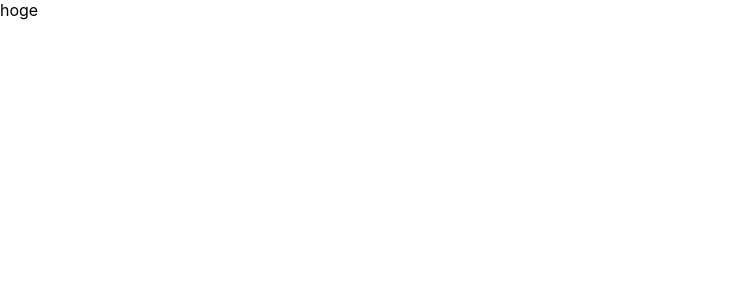
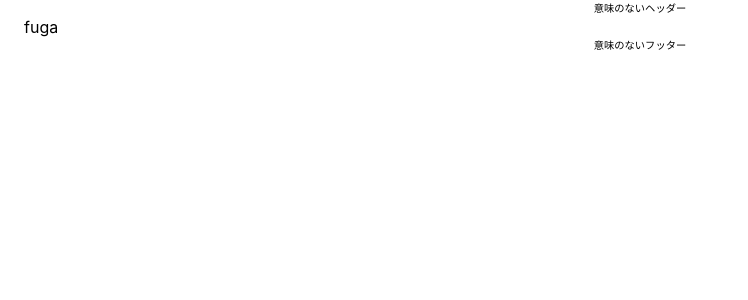
Before and after one commit to tzcoDX/beat-motivator-react-base, a React (Create React App) app: page / in a window 1280 px wide. Shown: the top 300 px of the page, without its empty margins (0-748 px from the left). Built offline with nearby package versions, Linux system fonts and the light colour scheme.

Commit message:
💄 虚無のレイアウト

```diff
--- a/src/App.tsx
+++ b/src/App.tsx
@@ -1,7 +1,15 @@
 import React from "react";
+import { ThemeProvider } from "@material-ui/core/styles";
+
+import Router from "./route";
+import theme from "./utils/theme";
 
 const App: React.FC = () => {
-  return <div>hoge</div>;
+  return (
+    <ThemeProvider theme={theme}>
+      <Router />
+    </ThemeProvider>
+  );
 };
 
 export default App;
--- /dev/null
+++ b/src/layouts/MainLayout.tsx
@@ -0,0 +1,31 @@
+import React from "react";
+import { makeStyles } from "@material-ui/core/styles";
+import { Box, Container, Typography } from "@material-ui/core";
+
+const MainLayout: React.FC = ({ children }) => {
+  const classes = useStyles();
+
+  return (
+    <section style={{ display: "flex" }}>
+      <main className={classes.content}>
+        <Box display="flex" justifyContent="center">
+          <Typography variant="caption">意味のないヘッダー</Typography>
+        </Box>
+        <Container>
+          <>{children}</>
+        </Container>
+        <Box display="flex" justifyContent="center">
+          <Typography variant="caption">意味のないフッター</Typography>
+        </Box>
+      </main>
+    </section>
+  );
+};
+
+export default MainLayout;
+
+const useStyles = makeStyles((theme) => ({
+  content: {
+    flexGrow: 1,
+  },
+}));
--- /dev/null
+++ b/src/pages/Home/Home.tsx
@@ -0,0 +1,7 @@
+import React from "react";
+
+const Home: React.FC = () => {
+  return <div>fuga</div>;
+};
+
+export default Home;
--- /dev/null
+++ b/src/route/index.tsx
@@ -0,0 +1,18 @@
+import React from "react";
+import { BrowserRouter, Route } from "react-router-dom";
+
+import MainLayout from "../layouts/MainLayout";
+
+import Home from "../pages/Home/Home";
+
+const Router: React.FC = () => {
+  return (
+    <BrowserRouter>
+      <MainLayout>
+        <Route exact path="/" component={Home} />
+      </MainLayout>
+    </BrowserRouter>
+  );
+};
+
+export default Router;
--- /dev/null
+++ b/src/utils/theme.ts
@@ -0,0 +1,30 @@
+import { createMuiTheme } from "@material-ui/core/styles";
+import teal from "@material-ui/core/colors/teal";
+
+const primary = teal[400];
+
+const theme = createMuiTheme({
+  palette: {
+    primary: {
+      main: primary,
+    },
+  },
+  typography: {
+    fontFamily: `"Roboto", "Noto Sans JP"`,
+    fontSize: 12,
+    h3: {
+      fontWeight: 300,
+    },
+    h4: {
+      fontWeight: 300,
+    },
+    h5: {
+      fontWeight: 300,
+    },
+    h6: {
+      fontWeight: 300,
+    },
+  },
+});
+
+export default theme;
```
